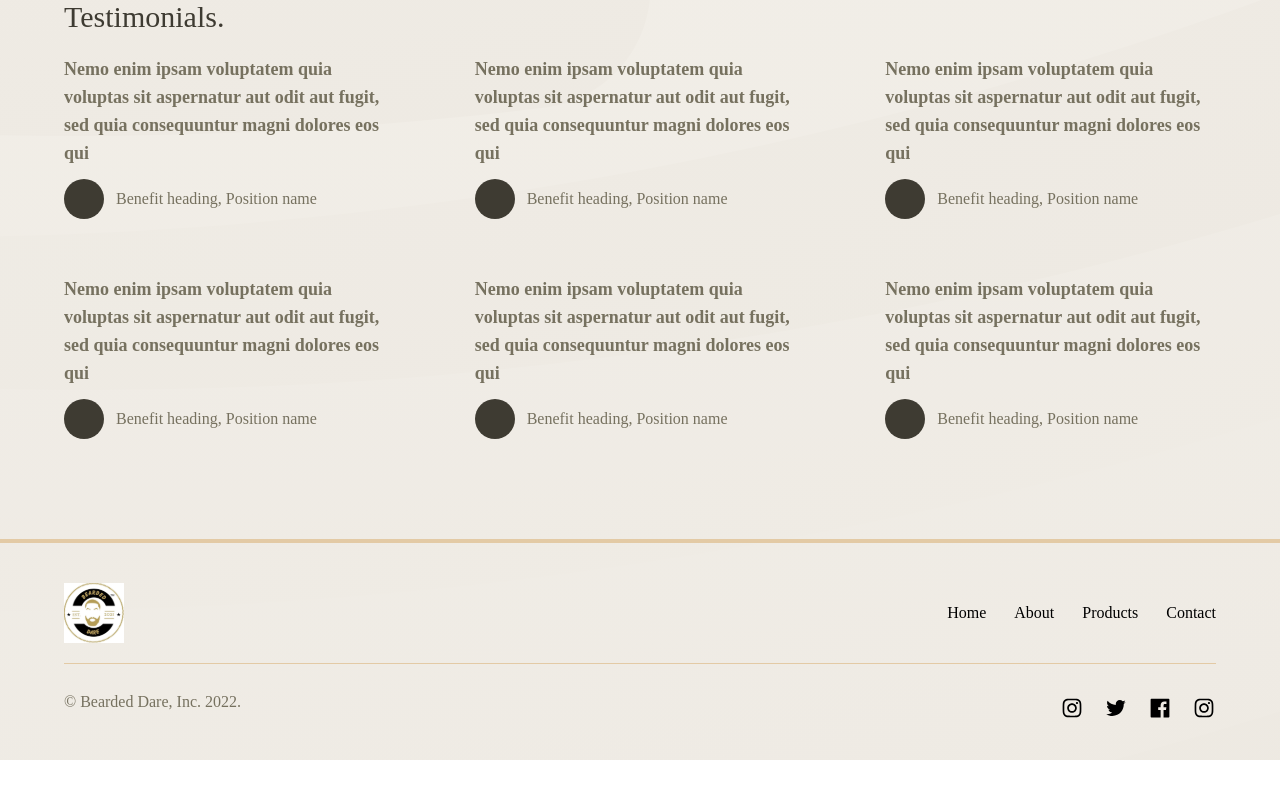
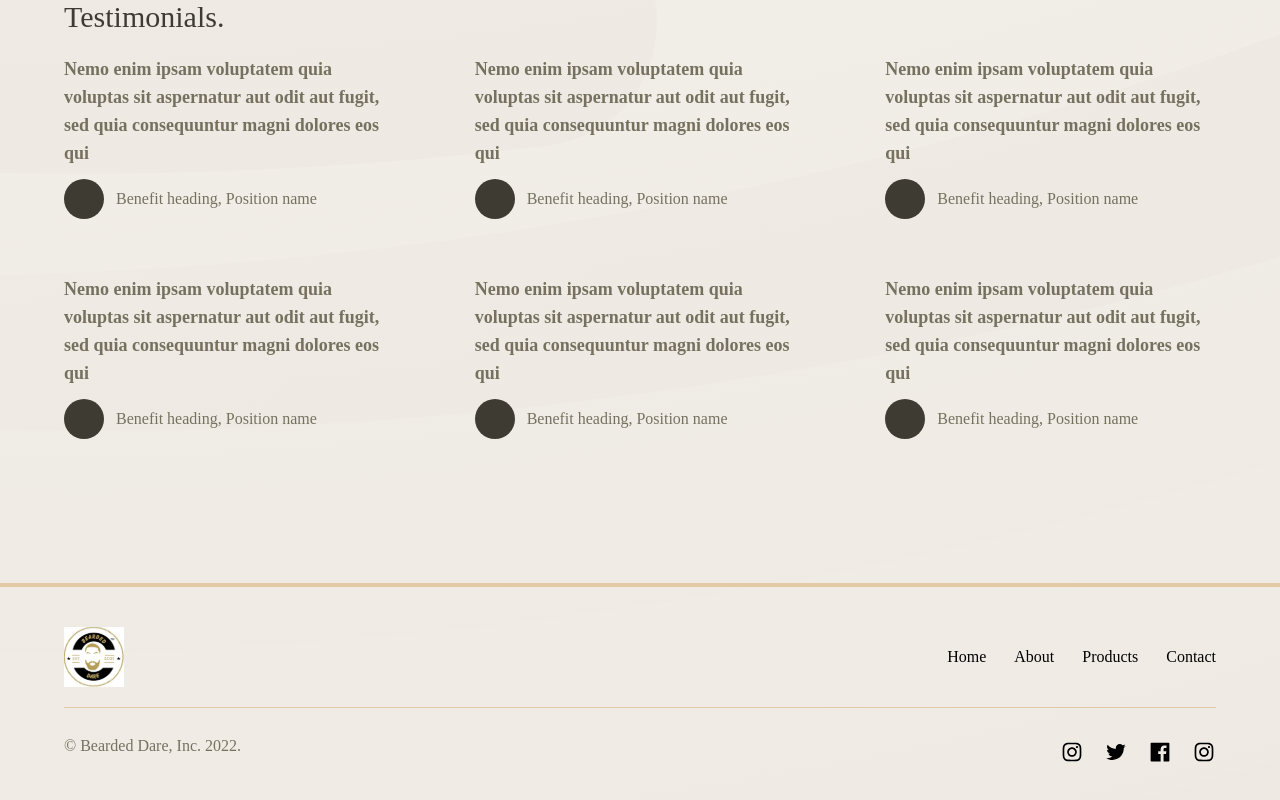
Before and after one commit to Aheedjo/bearded-dare, a Next.js app: page /Index in a window 1280 px wide. Shown: the part 3715-4515 px from the top of the page. Before the commit the page ends 4475 px from the top, so only its background shows below. Built offline with nearby package versions, Linux system fonts and the light colour scheme; a web font is replaced by a local one.

Commit message:
more space added between footer and element above footer

```diff
--- a/src/components/footer/footer.module.scss
+++ b/src/components/footer/footer.module.scss
@@ -1,5 +1,5 @@
 .footer {
-    @apply border-t-4 border-Primary border-solid py-3 sm:py-5 mt-5;
+    @apply border-t-4 border-Primary border-solid py-3 sm:py-5 mt-16;
 
     .container {
         @apply w-[90%] max-w-[1440px] mx-auto;
```
